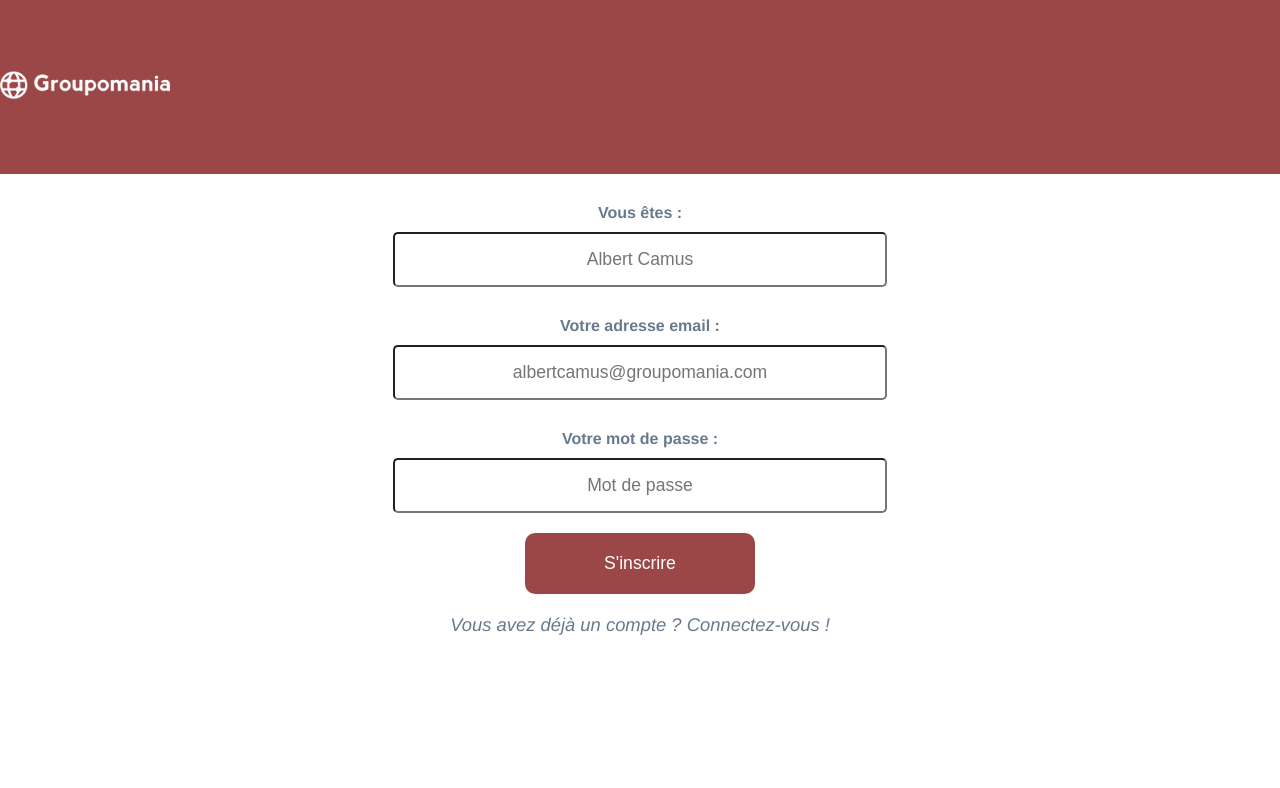
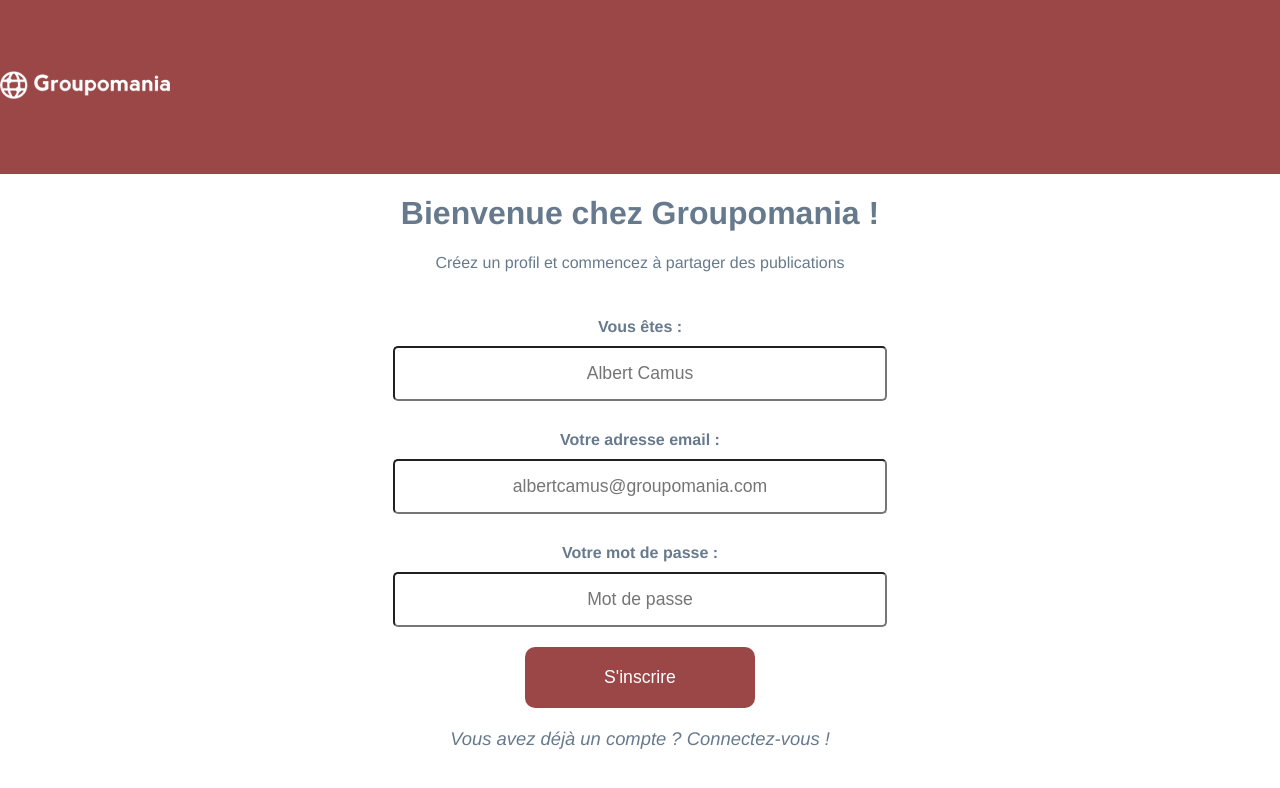
Before and after one commit to Elena-Lou/_7_28062021, a Vue app in the folder frontend/: page /signup in a window 1280 px wide. Shown: the top 788 px of the page. Built offline with nearby package versions, Linux system fonts and the light colour scheme.

Commit message:
ajout h1 et p page signup

```diff
--- a/frontend/src/views/Signup.vue
+++ b/frontend/src/views/Signup.vue
@@ -1,5 +1,7 @@
 <template>
   <div class="signup">
+    <h1>Bienvenue chez Groupomania !</h1>
+      <p>Créez un profil et commencez à partager des publications</p>
 
     <form class="signup__form">
 
```
